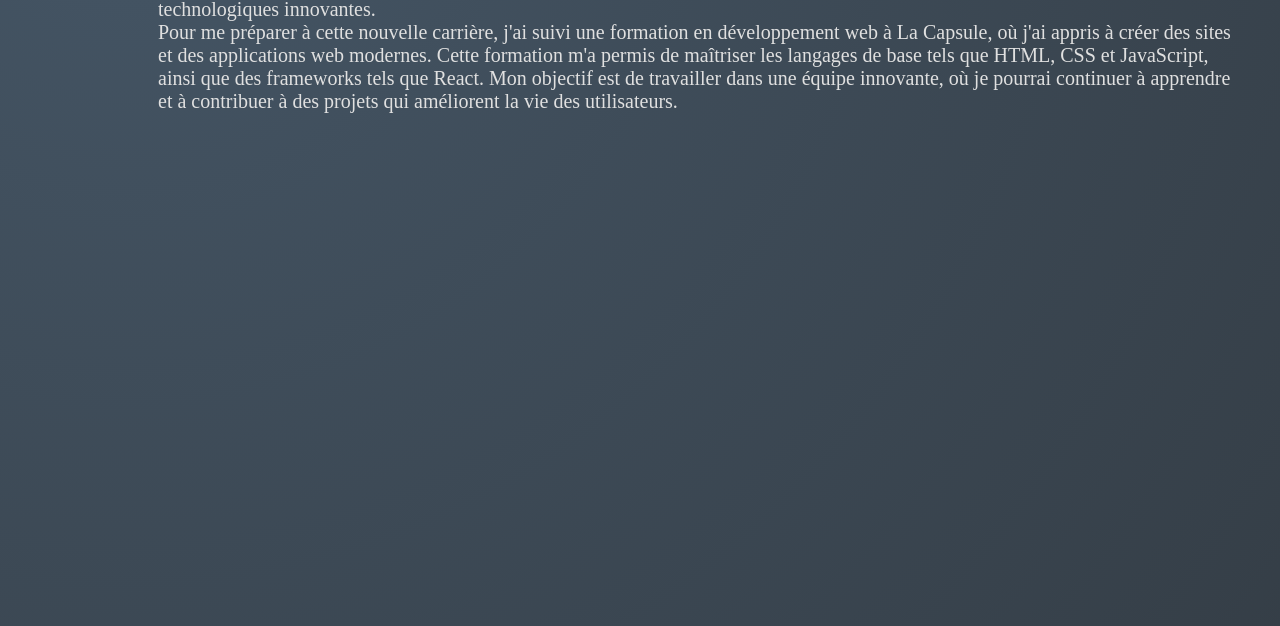
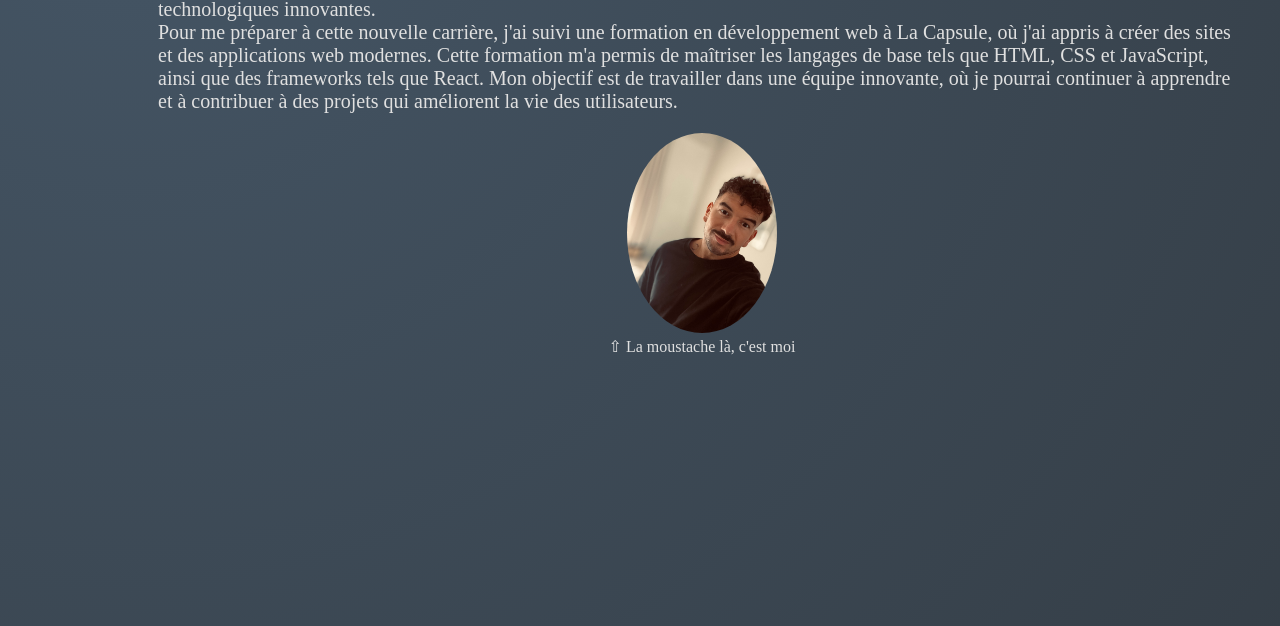
Before and after one commit to pierre273366/Portfolio-frontend, a plain HTML site: page index.html in a window 1280 px wide. Shown: the part 1001-1627 px from the top of the page. Drawn offline with nearby package versions, Linux system fonts and the light colour scheme; a web font is replaced by a local one.

Commit message:
photo presentation

```diff
--- a/index.html
+++ b/index.html
@@ -84,6 +84,12 @@
               continuer à apprendre et à contribuer à des projets qui améliorent
               la vie des utilisateurs.
             </p>
+          </div>
+          <div id="photo-container">
+            <img id="photo" src="image/IMG_0653.jpg" alt="photo de Pierre" />
+            <div id="arrow">
+              <div id="arrow-text">⇧ La moustache là, c'est moi</div>
+            </div>
           </div>
         </div>
 
--- a/script.js
+++ b/script.js
@@ -13,6 +13,20 @@ function playSound() {
   const clickSound = document.getElementById("click-hamburger");
   clickSound.play();
 }
+
+//photo presentation :
+
+document.addEventListener("DOMContentLoaded", function () {
+  const photoContainer = document.getElementById("photo-container");
+  setTimeout(() => {
+    photoContainer.style.display = "block";
+    setTimeout(() => {
+      photoContainer.style.display = "none";
+    }, 8000);
+  }, 2000);
+});
+
+// Barre skills:
 
 function moveJs() {
   let elem = document.getElementById("progress-bar-js");
--- a/style.css
+++ b/style.css
@@ -186,6 +186,33 @@ h1 .letter-2 {
   justify-content: center;
   align-items: center;
   font-size: 20px;
+}
+
+#photo-container {
+  position: relative;
+  display: none;
+  text-align: center;
+  margin: 20px auto;
+}
+
+#photo {
+  width: 150px;
+  border-radius: 70%;
+}
+
+@keyframes fadeInOut {
+  0% {
+    opacity: 0;
+  }
+  10% {
+    opacity: 1;
+  }
+  90% {
+    opacity: 1;
+  }
+  100% {
+    opacity: 0;
+  }
 }
 
 /*Compétences*/
```
Also changed, not shown: image/IMG_0653.jpg (added), 1 other file.
